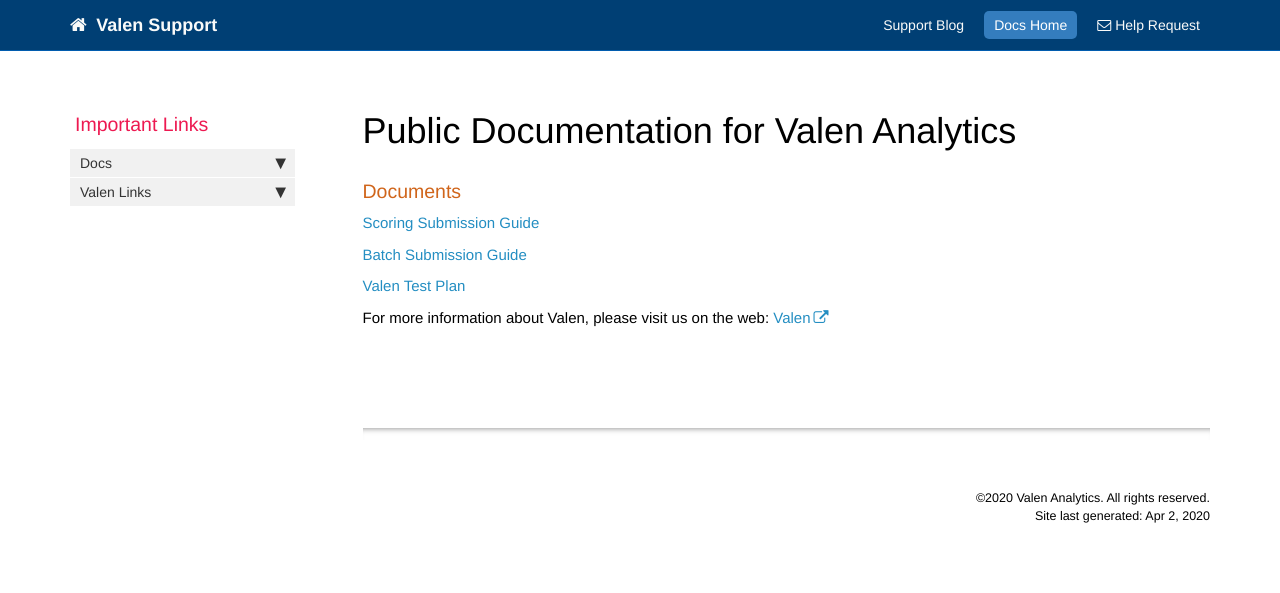
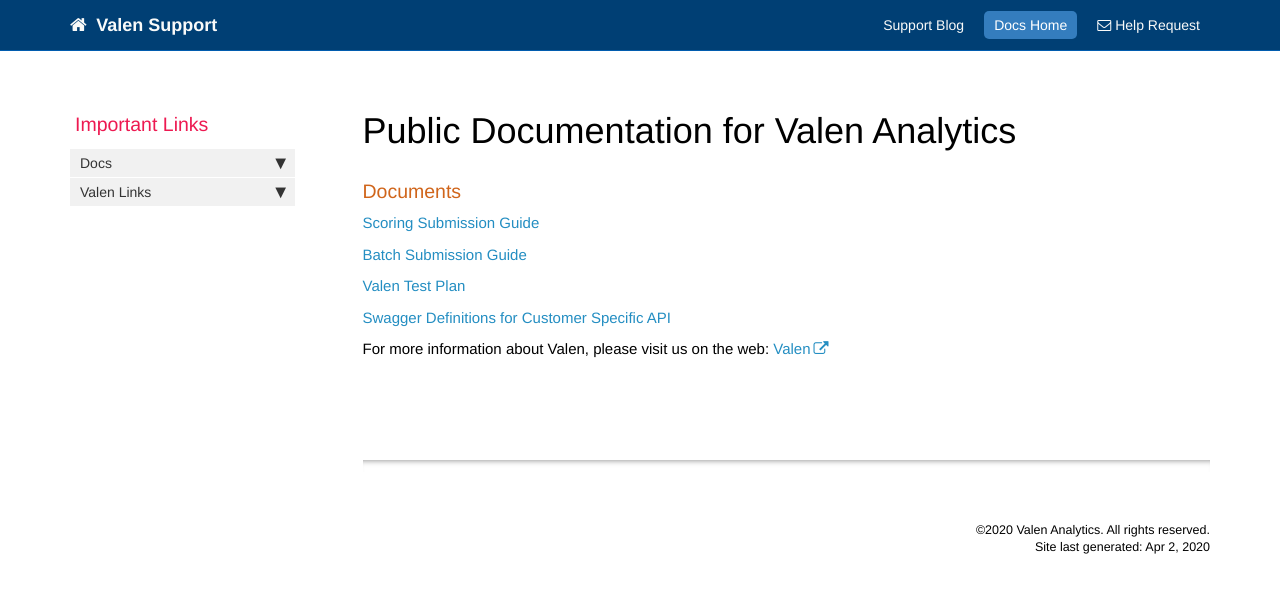
Before and after one commit to valensupport/valensupport.github.io, a Jekyll site: the page built from index.md, in a window 1280 px wide. Shown: the top 593 px of the page. Built offline with Jekyll 4.4.1, drawn with Linux system fonts in a browser that asks for light colours; nearby versions of some CDN libraries; comment, search, counter and statistics services are not loaded.

Commit message:
Update index.md
Add reference to the new customer_specific_api page.

```diff
--- a/index.md
+++ b/index.md
@@ -13,5 +13,7 @@ toc: false
 
 [Valen Test Plan](test_plans.html)
 
+[Swagger Definitions for Customer Specific API](customer_specific_apis.html)
+
 For more information about Valen, please visit us on the web:
 [Valen](https://www.insurity.com/solutions/insurity-data-analytics-solutions/valen-solutions/)
```
